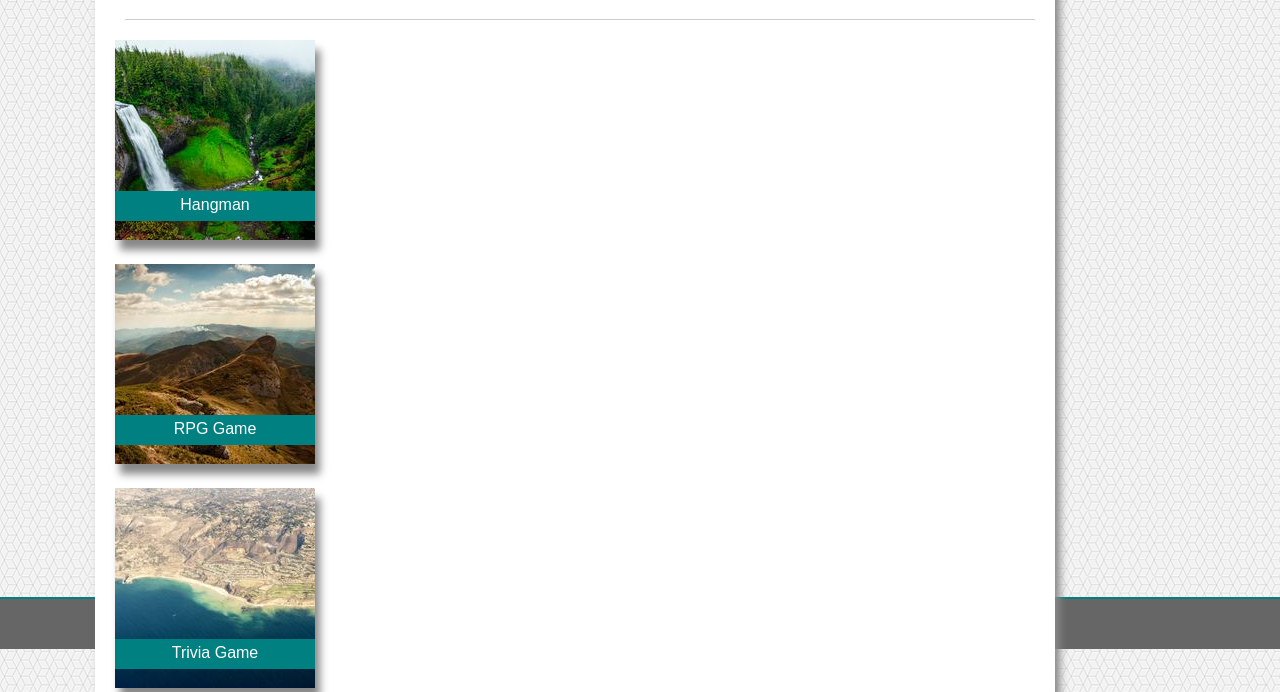
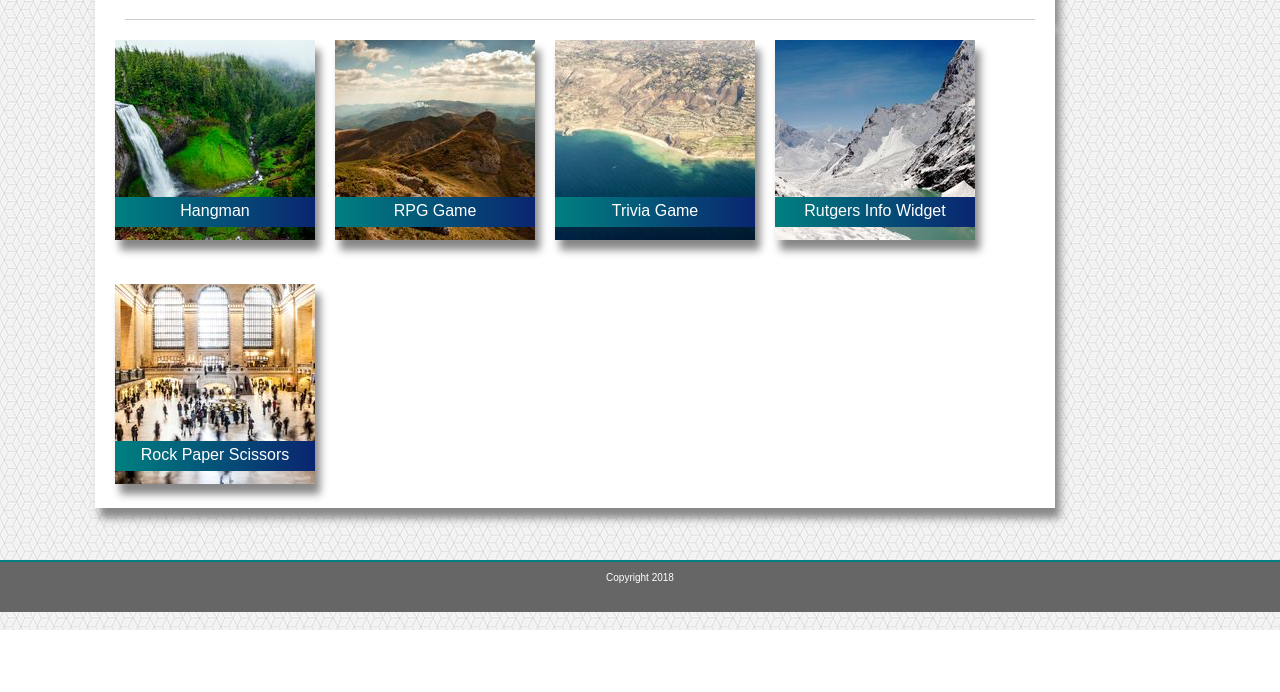
Before and after one commit to CurlyJoe71/Basic-Portfolio, a plain HTML site: page portfolio.html in a window 1280 px wide. Shown: the part 173-865 px from the top of the page. After the commit the page ends 803 px from the top, so only its background shows below. Drawn offline with Linux system fonts and the light colour scheme.

Commit message:
Update files

```diff
--- a/assets/css/style.css
+++ b/assets/css/style.css
@@ -34,7 +34,6 @@ a:hover {
 
 header {
     height: 60px;
-    /* line-height: 35px; */
     border-bottom: 2px solid #cccccc;
     font-family: Georgia, 'Times New Roman', Times, serif;
     background-color: white;
@@ -149,34 +148,34 @@ form textarea {
 
 .portfolio-container {
     position: relative;
-    /* text-align: center; */
-    color: white;
+    float: left;
+    background-color: white;
+    width: 960px;
+    box-shadow: 5px 10px 8px #888888;
+}
+
+.pic-container {
+    position: relative;
+    float: left;
 }
 
 .portfolio-pic {
-    /* display: block; */
     margin-left: 20px;
     margin-top: 20px;
-    /* margin-right: 10px; */
+    margin-bottom: 20px;
     box-shadow: 5px 10px 8px #888888;
-    display: inline-block;
-
 }
 
-
-
-
 .portfolio-banner {
-    background-color: teal;
+    background: linear-gradient(to right, teal , rgb(10, 37, 112));
     color: white;
     position: absolute;
-    bottom: 10%;
+    bottom: 15%;
     padding-top: 5px;
     margin-left: 20px;
     height: 25px;
     width: 200px;
     text-align: center;
-
 }
 
 .push {
--- a/portfolio.html
+++ b/portfolio.html
@@ -25,17 +25,30 @@
             <div class="main-inner">
             <h1>Portolio</h1>
             </div>
+            <div class="float">
                 <div class="portfolio-container">
+                    <div class="pic-container">
                         <img class="portfolio-pic" src="assets/images/image1.jpg" alt="image 1">
                         <div class="portfolio-banner">Hangman</div>
                     </div>
-            <div class="portfolio-container image2">
+                    <div class="pic-container">
                         <img class="portfolio-pic" src="assets/images/image2.jpg" alt="image 2">
                         <div class="portfolio-banner">RPG Game</div>
                     </div>
-            <div class="portfolio-container">
+                    <div class="pic-container">
                         <img class="portfolio-pic" src="assets/images/image3.jpg" alt="image 3">
                         <div class="portfolio-banner">Trivia Game</div>
+                    </div>
+                    <div class="pic-container">
+                            <img class="portfolio-pic" src="assets/images/image4.jpg" alt="image 4">
+                            <div class="portfolio-banner">Rutgers Info Widget</div>
+                    </div>
+                    <div class="pic-container">
+                            <img class="portfolio-pic" src="assets/images/image5.jpg" alt="image 5">
+                            <div class="portfolio-banner">Rock Paper Scissors</div>
+                    </div>
+
+                </div>
             </div>
     </div>
     </div>
```
Lines whose indentation alone changed are shown as unchanged.
